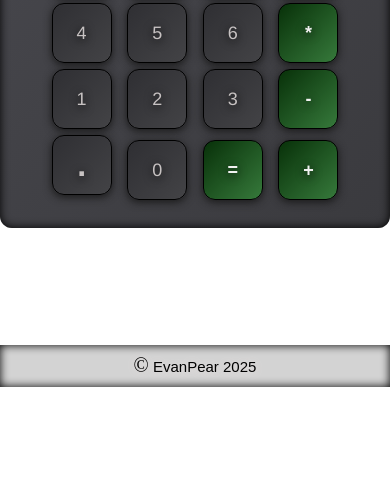
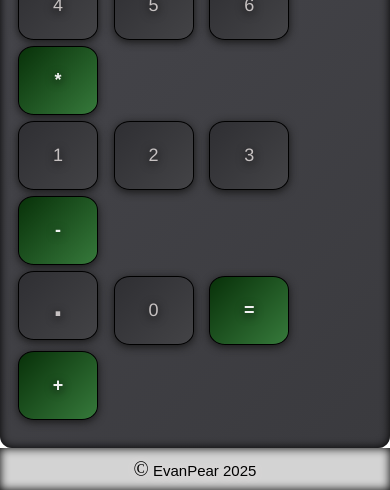
Before and after one commit to EvanPear/calculator-odin, a plain HTML site: page index.html in a window 390 px wide. Shown: the part 517-1007 px from the top of the page. Before the commit the page ends 904 px from the top, so only its background shows below. Drawn offline with Linux system fonts and the light colour scheme.

Commit message:
style: use fixed button sizes instead of clamping
Replaced clamp() on the buttons width / height for consistent sizing.

```diff
--- a/styles.css
+++ b/styles.css
@@ -124,8 +124,8 @@ a:hover {
 
 .btn {
     margin: 3px;
-    width: clamp(60px, 8vw, 80px);
-    height: clamp(60px, 8vw, 69px);
+    width: 80px;
+    height: 69px;
     border-radius: 20%;
     font-size: 18px;
     color: rgb(199, 194, 194);
```
